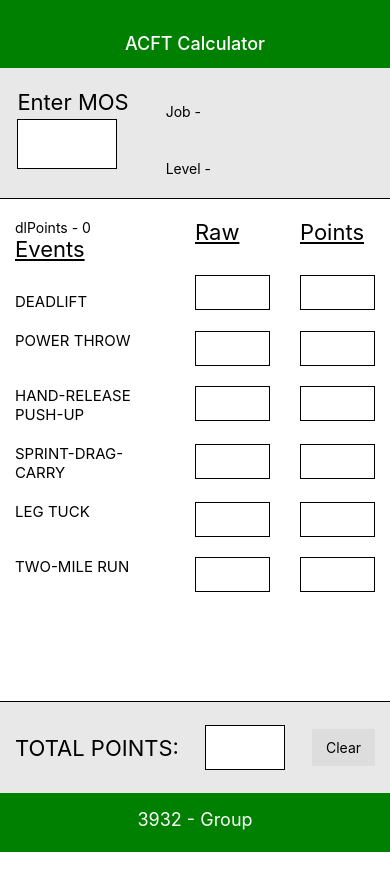
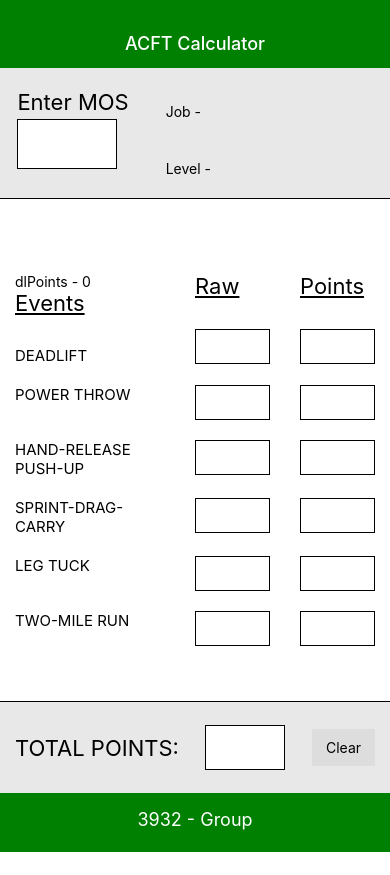
Before and after one commit to foshesco/acft-grader-app, a React Native app: screen / in a window 390 px wide. Built offline with nearby package versions, Linux system fonts and the light colour scheme.

Commit message:
event layout

```diff
--- a/components/GetMOS.js
+++ b/components/GetMOS.js
@@ -161,6 +161,7 @@ export default class GetMOS extends Component {
             borderBottomWidth: 1.5,
           }}
         />
+        <View style={styles.eventContainer}>
           <ScrollView>
             <TouchableWithoutFeedback
               onPress={() => {
@@ -196,17 +197,24 @@ export default class GetMOS extends Component {
             </TouchableWithoutFeedback>
           </ScrollView>
         </View>
+      </View>
     );
   }
 }
 
 const { width, height } = Dimensions.get('window');
 
-
 const styles = StyleSheet.create({
   mosScreen: {
     height: height * 0.75,
     width: width
+  },
+  eventContainer: {
+    height: height,
+    flex:1,
+    flexDirection:'row',
+    alignItems:'center',
+    justifyContent:'center'
   },
   mosInfoContainer: {
     padding: 10,
```
Lines whose indentation alone changed are shown as unchanged.
